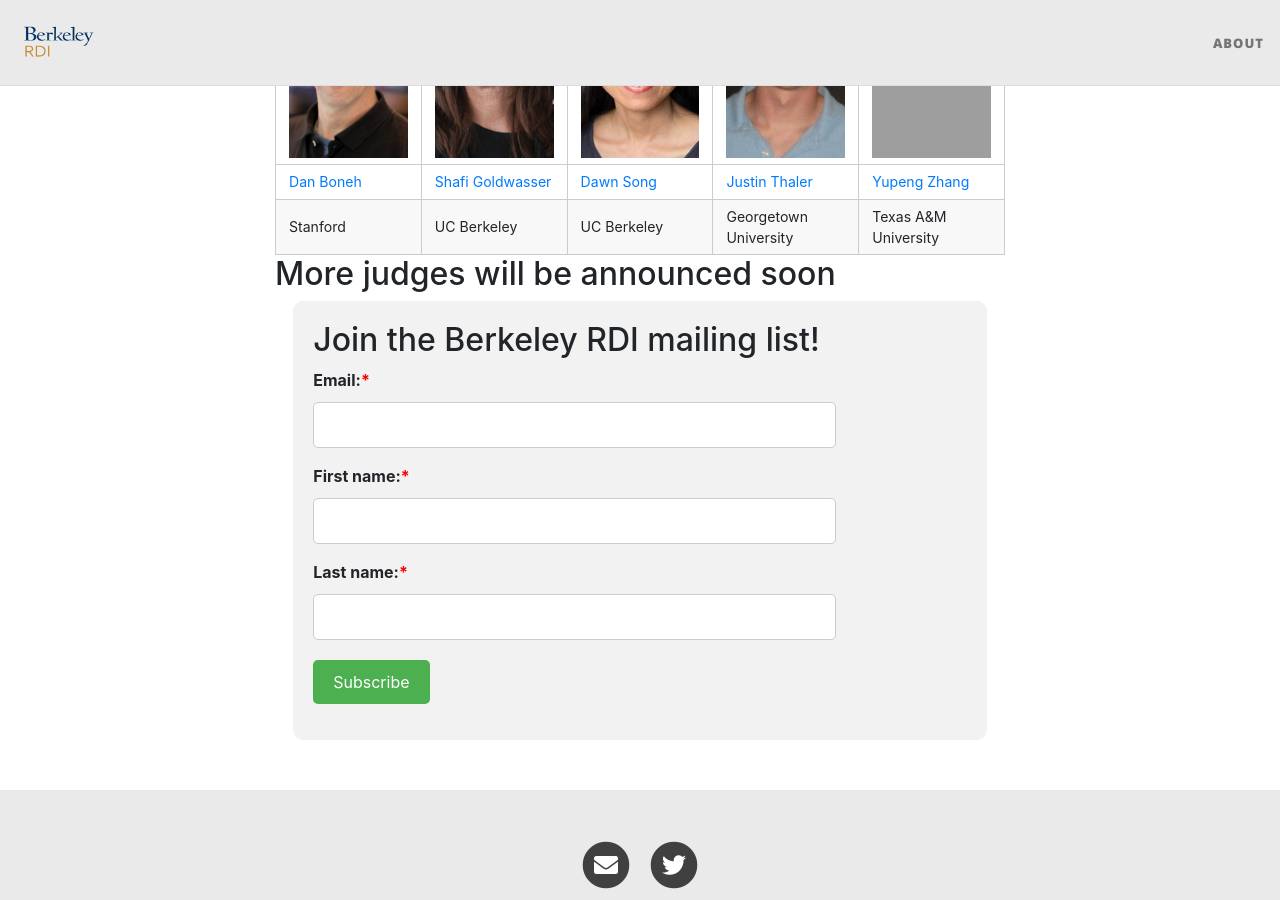
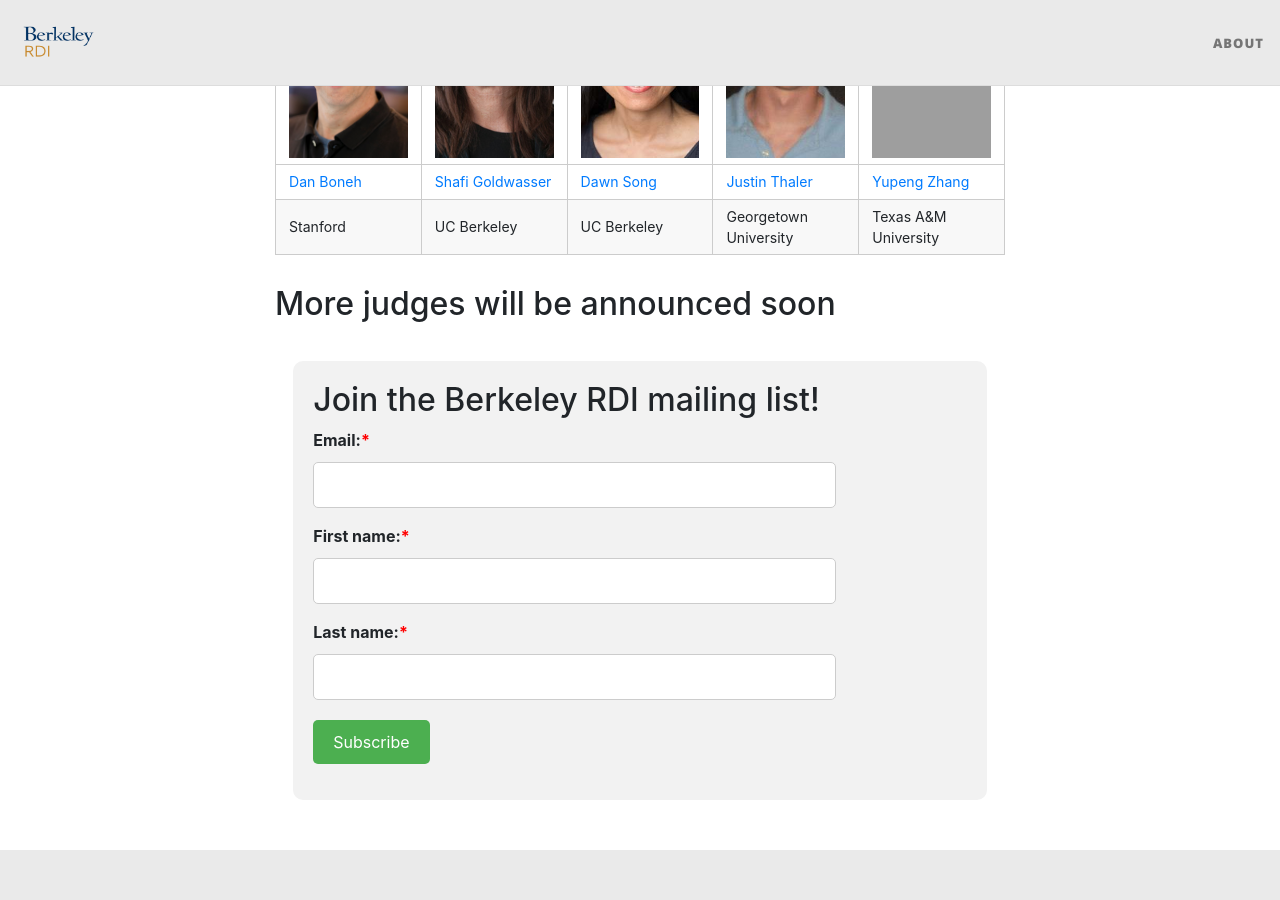
Before and after one commit to rdi-berkeley/zkp-web3-hackathon, a Jekyll site: the page built from index.md, in a window 1280 px wide and 900 px high, scrolled down 2211 px. Built offline with Jekyll 4.4.1, drawn with Linux system fonts in a browser that asks for light colours; nearby versions of some CDN libraries; grey boxes are pictures that could not be loaded.

Commit message:
added spacing

```diff
--- a/_layouts/home.html
+++ b/_layouts/home.html
@@ -89,7 +89,11 @@ cover-img: "/assets/img/ZKP_Web3 HackathonBanner.jpg"
     </tr>
   </tbody>
 </table>
+
+<div style="height:30px; width:100%; clear:both;"></div>
 <h2>More judges will be announced soon</h2>
+
+<div style="height:30px; width:100%; clear:both;"></div>
 <!--
 <h1>Sponsors</h1>
 <div class="sponsor-logos">
```
